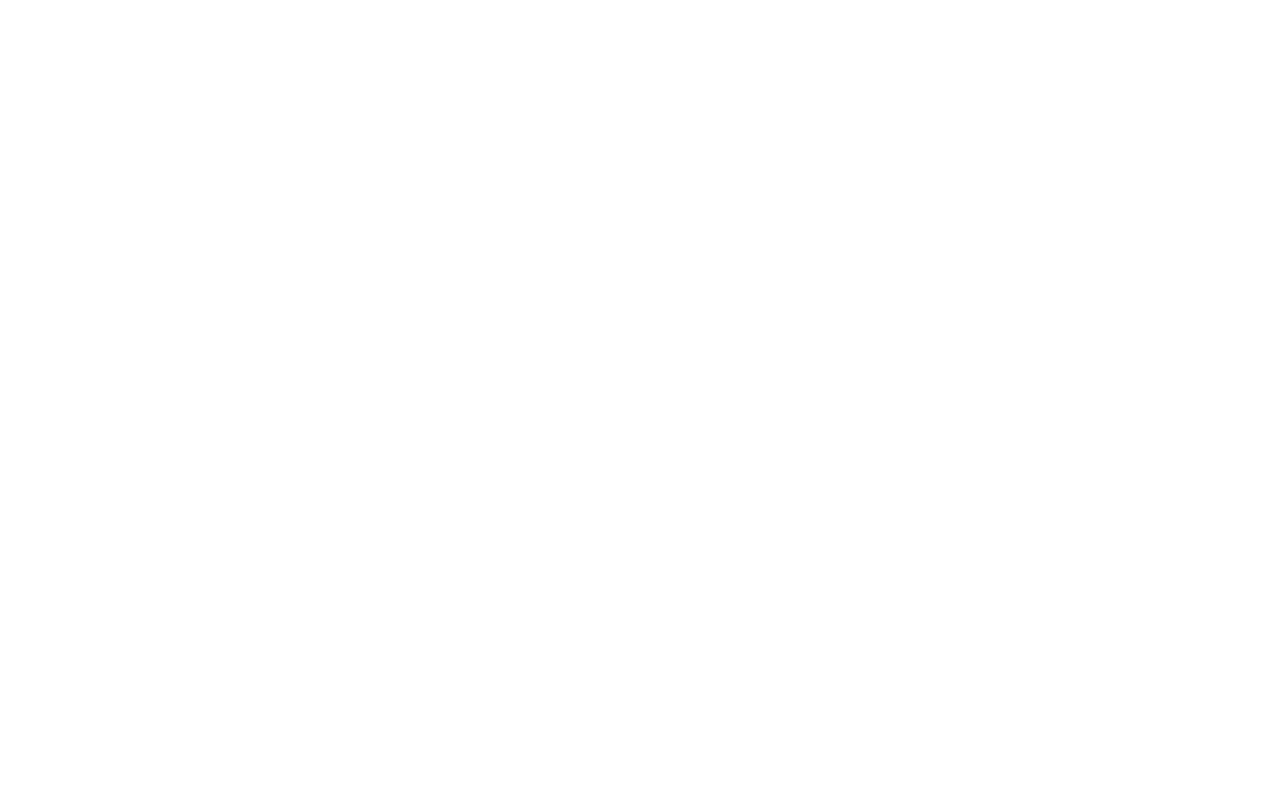
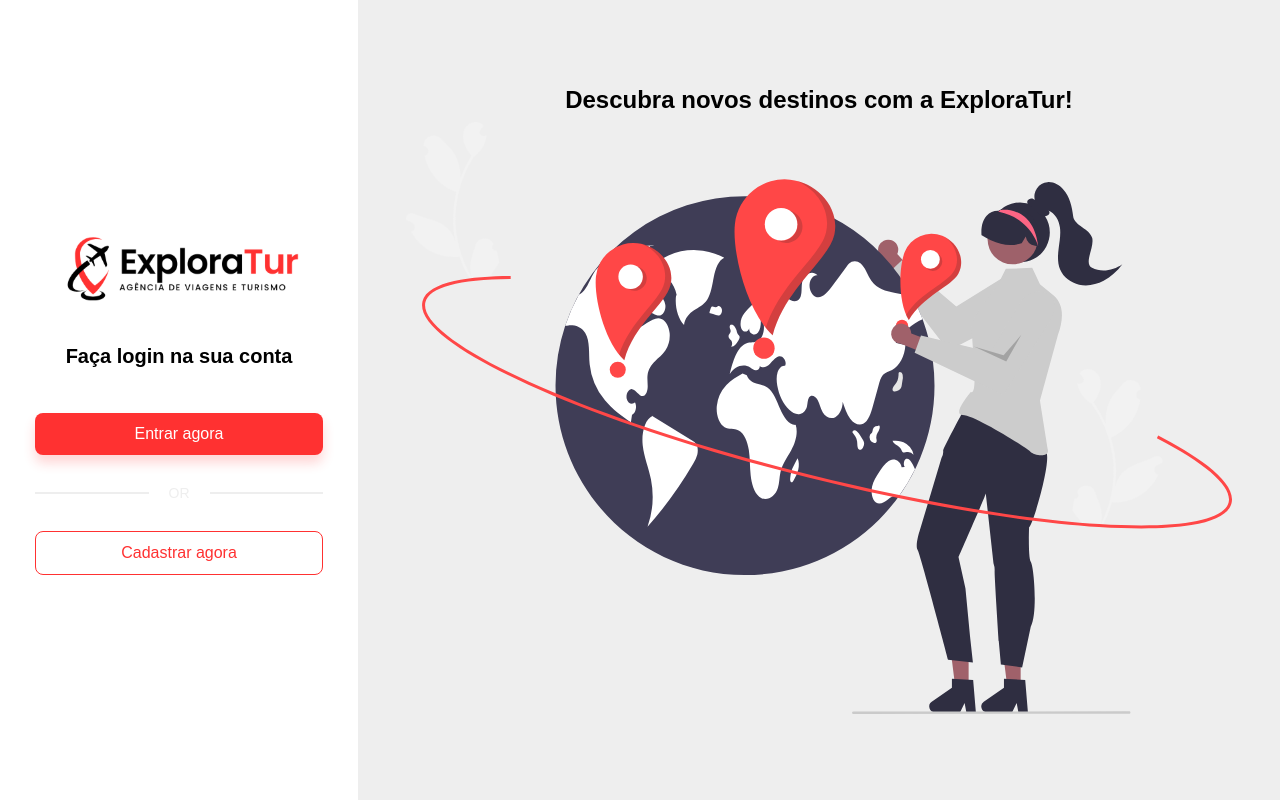
Before and after one commit to LuanQS2/exploratur-angular-luan, an Angular app: page /login in a window 1280 px wide. Before the commit this address led to /. Built offline with nearby package versions, Linux system fonts and the light colour scheme.

Commit message:
feat: default-login-layout style

```diff
--- a/src/app/app.routes.ts
+++ b/src/app/app.routes.ts
@@ -1,9 +1,14 @@
 import { Routes } from '@angular/router';
 import { HomeComponent } from './components/home/home.component';
+import { LoginComponent } from './pages/login/login.component';
 
 export const routes: Routes = [
   {
     path: "",
     component: HomeComponent
+  },
+  {
+    path: "login",
+    component: LoginComponent
   }
 ];
--- a/src/app/components/default-login-layout/default-login-layout.component.html
+++ b/src/app/components/default-login-layout/default-login-layout.component.html
@@ -1,8 +1,20 @@
 <main>
-  <section>
-
+  <section class="form-section">
+    <img src="/assets/images/explora Tur.svg"/>
+    <h2>{{title}}</h2>
+    <ng-content></ng-content>
+    <div class= "btn-wrapper">
+      <button class="btn-primary">{{ primaryBtnText }}</button>
+      <div class="divider">
+        <div></div>
+        <span>or</span>
+        <div></div>
+      </div>
+      <button class="btn-secondary">{{ secondaryBtnText }}</button>
+    </div>
   </section>
-  <section>
-
+  <section class="main-section">
+    <h1>Descubra novos destinos com a ExploraTur!</h1>
+    <img src="/assets/images/undraw_world_bdnk.svg"/>
   </section>
 </main>
--- a/src/app/components/default-login-layout/default-login-layout.component.scss
+++ b/src/app/components/default-login-layout/default-login-layout.component.scss
@@ -0,0 +1,94 @@
+@import "../../../styles/variables.scss";
+
+main {
+    display: flex;
+    flex-direction: row;
+    align-items: center;
+    justify-content: center;
+    height: 100%;
+
+    section {
+        height: 100%;
+        display: flex;
+        flex-direction: column;
+        align-items: center;
+        justify-content: center;
+    }
+
+    .main-section {
+        gap: 8px;
+        min-height: 100vh;
+        flex-grow: 1;
+        background-color: $gray-bg;
+    }
+
+    .form-section {
+        flex-grow: 0.3;
+        padding: 0 35px;
+
+        img {
+            margin-bottom: 30px;
+        }
+
+        h2 {
+            font-size: 20px;
+            font-weight: bold;
+            margin-bottom: 45px;
+        }
+
+        .btn-wrapper {
+            display: flex;
+            display: flex;
+            flex-direction: column;
+            align-items: center;
+            justify-content: center;
+            width: 100%;
+            gap: 30px;
+
+            .divider {
+                display: flex;
+                align-items: center;
+                justify-content: center;
+                gap: 20px;
+                width: 100%;
+
+                font-size: 14px;
+                color: $gray-bg;
+                font-weight: 400;
+                text-transform: uppercase;
+
+                div {
+                    flex-grow: 1;
+                    height: 2px;
+                    background-color: $gray-bg;
+                }
+            }
+
+            button {
+                width: 100%;
+                border-radius: 8px;
+                font-size: 16px;
+                font-weight: 500;
+                border: none;
+                background: transparent;
+                padding: 12px 24px;
+                cursor: pointer;
+
+                &:disabled {
+                    opacity: 0.8;
+                }
+
+                &.btn-primary {
+                    background-color: $primary-color;
+                    color: white;
+                    box-shadow:0px 8px 12px rgba(255, 49, 49, 0.2);
+                }
+
+                &.btn-secondary {
+                    border: 1px solid $primary-color;
+                    color: $primary-color;
+                }
+            }
+        }
+    }
+}
--- a/src/app/components/default-login-layout/default-login-layout.component.ts
+++ b/src/app/components/default-login-layout/default-login-layout.component.ts
@@ -1,4 +1,4 @@
-import { Component } from '@angular/core';
+import { Component, Input } from '@angular/core';
 
 @Component({
   selector: 'app-default-login-layout',
@@ -8,5 +8,7 @@ import { Component } from '@angular/core';
   styleUrl: './default-login-layout.component.scss'
 })
 export class DefaultLoginLayoutComponent {
-
+  @Input() title: string = "";
+  @Input() primaryBtnText: string = "";
+  @Input() secondaryBtnText: string = "";
 }
--- a/src/app/components/home/home.component.scss
+++ b/src/app/components/home/home.component.scss
@@ -1,4 +1,8 @@
 main {
+  span{
+    color: #ff4747;
+  }
+
   .hero {
     background: url('/assets/images/v14_565.png') center/cover no-repeat;
     height: calc(100vh - 80px); /* Ajuste conforme a altura do navbar */
--- a/src/app/pages/login/login.component.html
+++ b/src/app/pages/login/login.component.html
@@ -1 +1,9 @@
-<p>login works!</p>
+<app-default-login-layout
+  title="Faça login na sua conta"
+  primaryBtnText="Entrar agora"
+  secondaryBtnText="Cadastrar agora"
+>
+  <form [formGroup]="loginForm">
+
+  </form>
+</app-default-login-layout>
--- a/src/app/pages/login/login.component.ts
+++ b/src/app/pages/login/login.component.ts
@@ -1,12 +1,24 @@
 import { Component } from '@angular/core';
+import { DefaultLoginLayoutComponent } from "../../components/default-login-layout/default-login-layout.component";
+import { FormControl, FormControlStatus, FormGroup, ReactiveFormsModule, Validators } from '@angular/forms';
 
 @Component({
   selector: 'app-login',
   standalone: true,
-  imports: [],
+  imports: [
+    DefaultLoginLayoutComponent,
+    ReactiveFormsModule
+  ],
   templateUrl: './login.component.html',
   styleUrl: './login.component.scss'
 })
 export class LoginComponent {
+  loginForm!: FormGroup;
 
+  constructor() {
+    this.loginForm = new FormGroup({
+      email: new FormControl('', [Validators.required, Validators.email]),
+      password: new FormControl('', [Validators.required, Validators.minLength(6)])
+    })
+  }
 }
--- a/src/styles.scss
+++ b/src/styles.scss
@@ -30,10 +30,6 @@ html, body {
   width: 5px; /* Largura do scrollbar vertical */
 }
 
-span{
-  color: #ff4747;
-}
-
 ul {
   list-style: none;
 }
--- /dev/null
+++ b/src/styles/variables.scss
@@ -0,0 +1,5 @@
+$primary-color: #FF3131;
+$text-color: #555555;
+$secondary-color: #1E2772;
+$gray-bg: #EEEEEE;
+$gray-secondary-bg: #F1F3F6;
```
